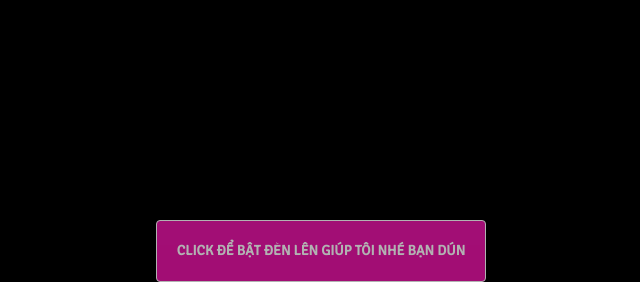
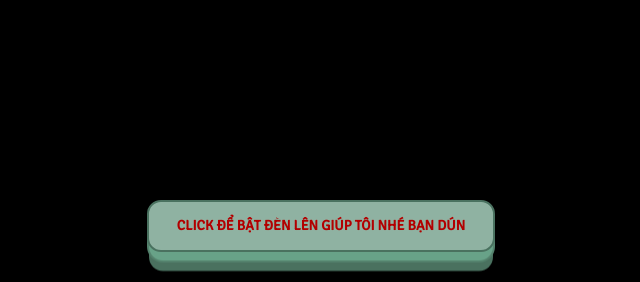
Before and after one commit to Hoangvinh99/HoangVinh99.github.io, a PHP site: page / in a window 1280 px wide. Shown: the part 518-800 px from the top of the page, without its empty margins (319-959 px from the left). Run offline with PHP 8.4, Linux system fonts and the light colour scheme; style sheets or scripts are compiled from the project's sources; some libraries are stand-ins or nearby versions.

Commit message:
update button

```diff
--- a/hpbd/BirthdayMyLove/index.html
+++ b/hpbd/BirthdayMyLove/index.html
@@ -144,15 +144,15 @@
 		<div class="navbar navbar-fixed-bottom">
 			<div class="row">
 				<div class="col-md-6 text-center col-md-offset-3">
-					<button class="btn btn-primary" id="turn_on">Click để bật đèn lên giúp tôi nhé bạn Dún</button>
-					<button class="btn btn-primary" id="play">Bấm cho xin ít nhạc bạn ơi!!</button>
-					<button class="btn btn-primary" id="bannar_coming">Quẩy lên!!Trang trí sang choảnh nà</button>
-					<button class="btn btn-primary" id="balloons_flying">Chơi bóng không bạn Dún</button>
-					<button class="btn btn-primary" id="cake_fadein">Lên bánh bạn êii</button>
-					<button class="btn btn-primary" id="light_candle"> Thắp nến đi </button>
-					<button class="btn btn-primary" id="wish_message">Happy Birthday Dún Ngáo.To be continue...</button>
-					<button class="btn btn-primary" id="story">Tôi nói 1 lần duy nhất thôi nhé,nghe nè...</button>
-					<!-- <button class="btn btn-primary" id="cake_cut">Lrt's Cut the Cake</button> -->
+					<button class="btn btn-primary big-button" id="turn_on">Click để bật đèn lên giúp tôi nhé bạn Dún</button>
+					<button class="btn btn-primary big-button" id="play">Bấm cho xin ít nhạc bạn ơi!!</button>
+					<button class="btn btn-primary big-button" id="bannar_coming">Quẩy lên!!Trang trí sang choảnh nà</button>
+					<button class="btn btn-primary big-button" id="balloons_flying">Chơi bóng không bạn Dún</button>
+					<button class="btn btn-primary big-button" id="cake_fadein">Lên bánh bạn êii</button>
+					<button class="btn btn-primary big-button" id="light_candle"> Thắp nến đi </button>
+					<button class="btn btn-primary big-button" id="wish_message">Happy Birthday Dún Ngáo.To be continue...</button>
+					<button class="btn btn-primary big-button" id="story">Tôi nói 1 lần duy nhất thôi nhé,nghe nè...</button>
+					<!-- <button class="btn btn-primary big-button" id="cake_cut">Lrt's Cut the Cake</button> -->
 				</div>
 			</div>
 		</div>
--- a/hpbd/BirthdayMyLove/stylesheet.css
+++ b/hpbd/BirthdayMyLove/stylesheet.css
@@ -1076,10 +1076,87 @@ audio {
 		transform:translate(0px,0px);
 	}
 }
+/****************************************** Vinh css ************************************************/
 .hv_anhtrai img,.hv_anhphai img {
     height: 300px;
     width: 80%;
+	box-shadow: 0 0 10px rgb(25,181,254), 0 0 30px rgb(25,181,254), 0 0 60px rgb(25,181,254);
 }
+:root {
+	--backgroundColor: rgba(246, 241, 209);
+	--colorShadeA: rgb(106, 163, 137);
+	--colorShadeB: rgb(121, 186, 156);
+	--colorShadeC: rgb(150, 232, 195);
+	--colorShadeD: rgb(187, 232, 211);
+	--colorShadeE: rgb(205, 255, 232);
+  }
+button {
+	position: relative;
+	display: inline-block;
+	cursor: pointer;
+	outline: none;
+	border: 0;
+	vertical-align: middle;
+	text-decoration: none;
+	font-size: 1.5rem;
+	  color:var(--colorShadeA);
+	font-weight: 700;
+	text-transform: uppercase;
+	font-family: inherit;
+  }
+
+  button.big-button {
+	 padding: 1em 2em;
+	 border: 2px solid var(--colorShadeA);
+	border-radius: 1em;
+	background: var(--colorShadeE);
+  transform-style: preserve-3d;
+	 transition: all 175ms cubic-bezier(0, 0, 1, 1);
+	 margin-bottom: 30px;
+	 color: red;
+  }
+  button.big-button::before {
+	position: absolute;
+	content: '';
+	width: 100%;
+	height: 100%;
+	top: 0;
+	left: 0;
+	right: 0;
+	bottom: 0;
+	background: var(--colorShadeC);
+	border-radius: inherit;
+	  box-shadow: 0 0 0 2px var(--colorShadeB), 0 0.75em 0 0 var(--colorShadeA);
+   transform: translate3d(0, 0.75em, -1em);
+	   transition: all 175ms cubic-bezier(0, 0, 1, 1);
+  }
+
+
+  button.big-button:hover {
+	background: var(--colorShadeD);
+	transform: translate(0, 0.375em);
+  }
+  button.big-button:focus{
+	  border: none;
+	  background: rgb(121, 186, 156);
+  }
+  button.big-button:hover::before {
+	transform: translate3d(0, 0.75em, -1em);
+  }
+
+  button.big-button:active {
+			  transform: translate(0em, 0.75em);
+			  border: none;
+			   background: rgb(121, 186, 156);
+  }
+
+  button.big-button:active::before {
+	transform: translate3d(0, 0, -1em);
+
+		box-shadow: 0 0 0 2px var(--colorShadeB), 0 0.25em 0 0 var(--colorShadeB);
+
+  }
+/*********************************************End Vinh Css*******************************************/
 @media  screen and (max-width: 1024px) {
 	.hv_anhtrai img,.hv_anhphai img {
 		display: none ;
```
